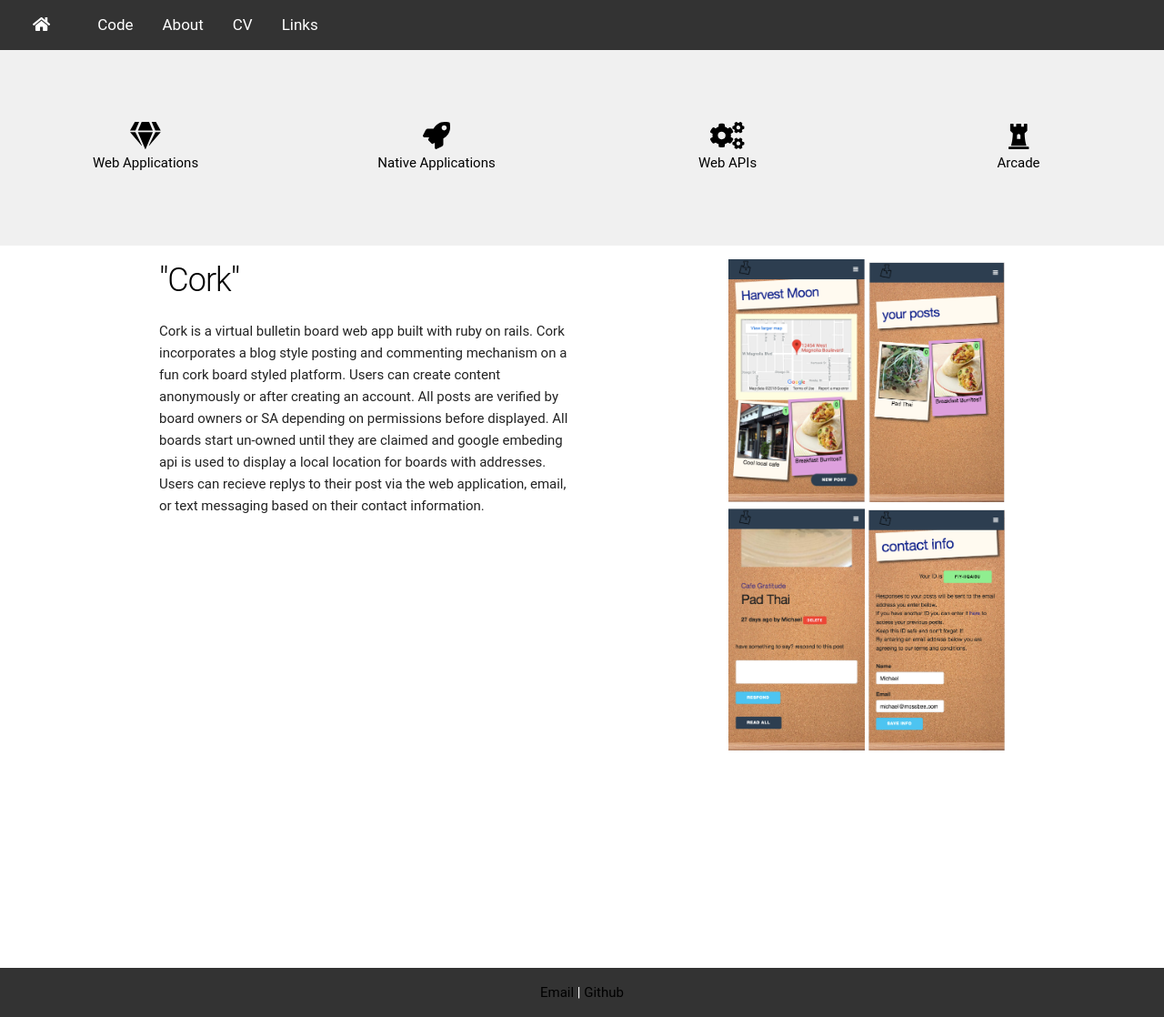
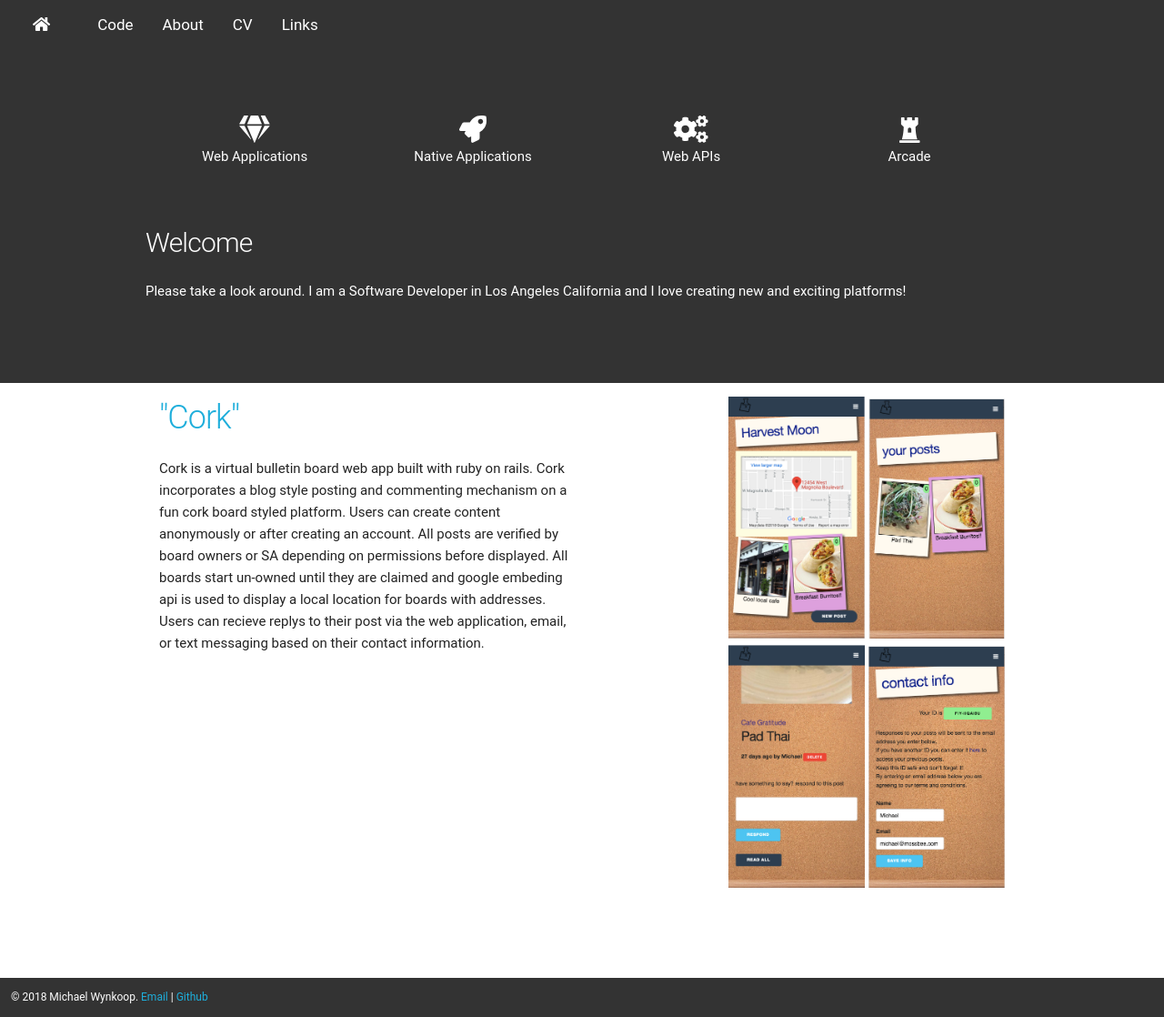
Before and after one commit to wynk182/portfolio, a Jekyll site: the page built from index.html, in a window 1280 px wide and 1118 px high. Shown: the whole window at 91% size. Built offline with Jekyll 4.4.1, drawn with Linux system fonts in a browser that asks for light colours.

Commit message:
changes to theme

```diff
--- a/_layouts/default.html
+++ b/_layouts/default.html
@@ -9,7 +9,7 @@
 
 		</head>
 		<body>
-			<ul class="topnav" id="myTopnav2">
+			<ul class="topnav -fixed" id="myTopnav2">
 
   				<li><a href="index" class="brand"><i class="fas fa-home"></i></a></li>
                 <li><a href="code">Code</a></li>
@@ -21,25 +21,28 @@
     					<a href="javascript:void(0);" onclick="topnav('myTopnav2')">☰</a>
   				</li>
 
-			</ul>
+			</ul><br/><br/>
 
 			{{ content }}
 
+	       <div class="jumbo _dark footer">
 
-	       <div class="jumbo _dark footer" style="padding:1em;">
-               <a href="mailto:wynk182@gmail.com" style="text-decoration: none;">Email</a> |
-               <a href="https://github.com/wynk182" target="_blank" style="text-decoration: none;">Github</a>
-            </div>
+					 <div class="_floatLeft">© 2018 Michael Wynkoop.
+						 <a href="mailto:wynk182@gmail.com" style="text-decoration: none;">Email</a> |
+						 <a href="https://github.com/wynk182" target="_blank" style="text-decoration: none;">Github</a>
+					 </div>
+          </div>
 
 		</body>
         <script src="js/beauter.min.js"></script>
         <style>
             .footer {
+								padding:1em;
                 position: fixed;
                 left: 0;
                 bottom: 0;
                 width: 100%;
-
+								font-size: 12px;
             }
         </style>
 
--- a/index.html
+++ b/index.html
@@ -2,20 +2,25 @@
 layout: default
 title: Michael Wynkoop Portfolio
 ---
-	<div class="jumbo _cream">
-        <div class="row">
-            <div class="col m3"><a href="#web_applications"><i class="fas fa-gem fa-2x"></i><br/>Web Applications</a></div>
-	       <div class="col m3"><a href="#native_apps"><i class="fas fa-rocket fa-2x"></i><br/>Native Applications</a></div>
-	       <div class="col m3"><a href="#apis"><i class="fas fa-cogs fa-2x"></i><br/>Web APIs</a></div>
-            <div class="col m3"><a href="#arcade"><i class="fas fa-chess-rook fa-2x"></i><br/>Arcade</a></div>
+	<div class="jumbo _dark">
+        <div class="row container">
+            <div class="col m3"><a class="head_icon" href="#web_applications"><i class="fas fa-gem fa-2x"></i><br/>Web Applications</a></div>
+	       <div class="col m3"><a class="head_icon" href="#native_apps"><i class="fas fa-rocket fa-2x"></i><br/>Native Applications</a></div>
+	       <div class="col m3"><a class="head_icon" href="#apis"><i class="fas fa-cogs fa-2x"></i><br/>Web APIs</a></div>
+            <div class="col m3"><a class="head_icon" href="#arcade"><i class="fas fa-chess-rook fa-2x"></i><br/>Arcade</a></div>
         </div>
+				<br/><br/>
+				<div class="row container _alignLeft">
+					<h4>Welcome</h4>
+					<p>Please take a look around. I am a Software Developer in Los Angeles California and I love creating new and exciting platforms!</p>
+				</div>
 
 	</div>
 
 <div class="container" id="web_applications">
     <div class="row">
         <div class="col m6">
-            <h3><a href="https://github.com/wynk182/CorkBoard">"Cork"</a></h3>
+            <h3><a style="text-decoration:none;" href="https://github.com/wynk182/CorkBoard">"Cork"</a></h3>
             <p>
                 Cork is a virtual bulletin board web app built with ruby on rails. Cork incorporates a blog style posting and commenting mechanism on a fun cork board styled platform. Users can create content anonymously or after creating an account. All posts are verified by board owners or SA depending on permissions before displayed. All boards start un-owned until they are claimed and google embeding api is used to display a local location for boards with addresses. Users can recieve replys to their post via the web application, email, or text messaging based on their contact information.
             </p>
@@ -76,9 +81,9 @@ title: Michael Wynkoop Portfolio
     </div>
 </div>
 <style>
-    a{
+    .head_icon{
         text-decoration: none;
-        color: black;
+        color: white;
     }
     .pic{
         paddng:1em;
```
Also changed, not shown: Gemfile.lock.
